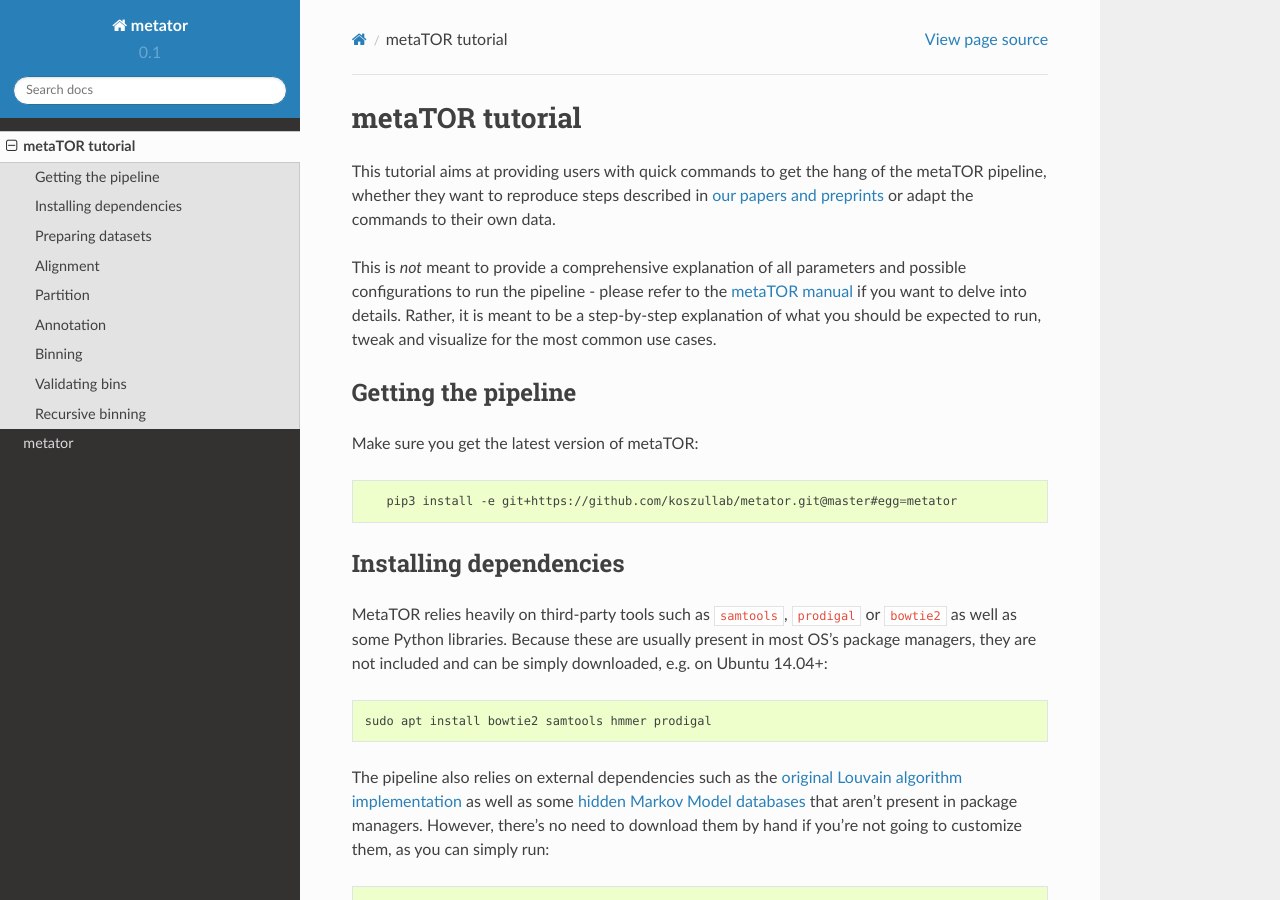
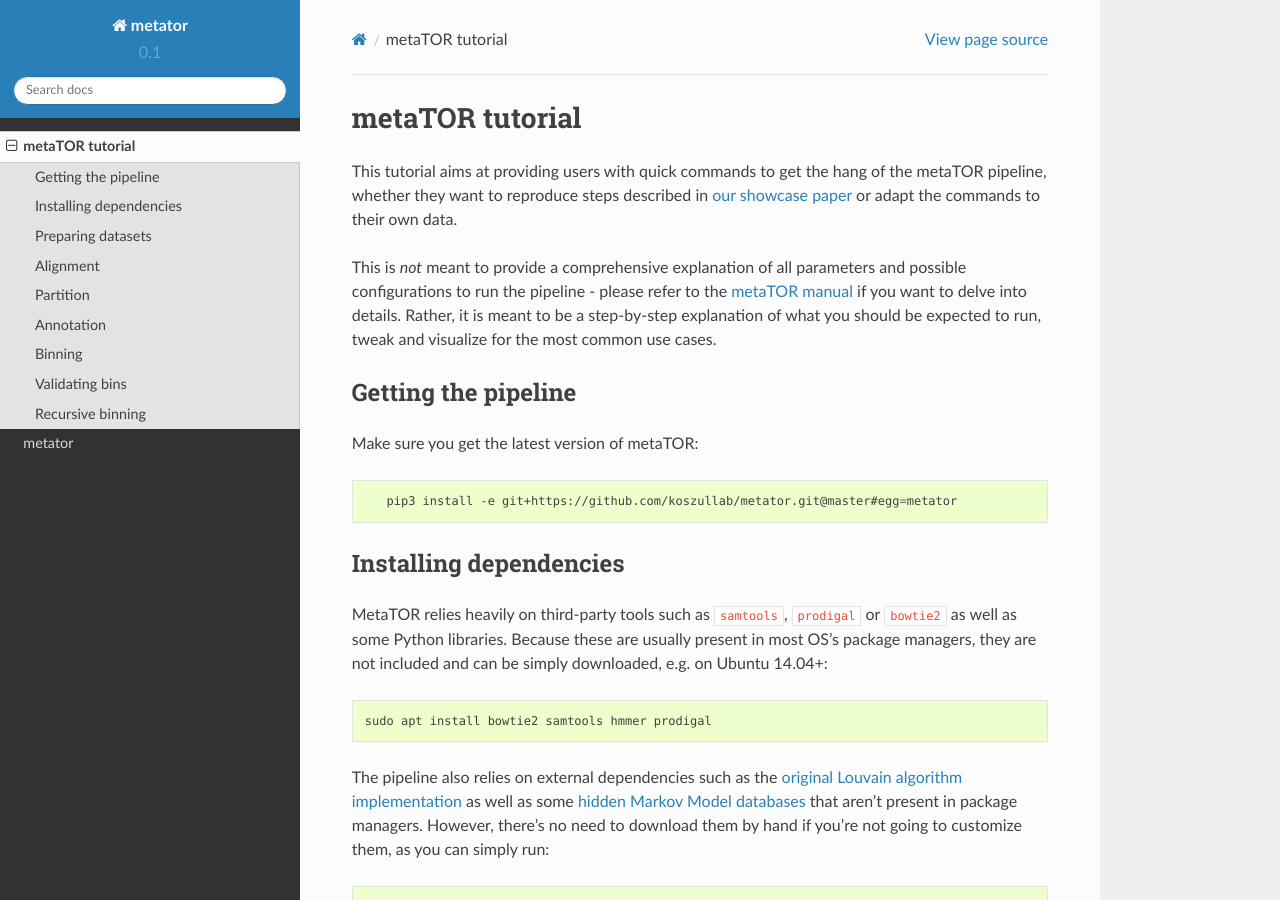
Before and after one commit to koszullab/metaTOR, a Sphinx documentation site: the page built from doc/TUTORIAL.md, in a window 1280 px wide and 900 px high. Built offline with Sphinx 7.4.7 and the Read the Docs theme 2.0.0, drawn with Linux system fonts in a browser that asks for light colours; formulas are drawn with MathJax 3.

Commit message:
Update links (#9)

```diff
--- a/doc/TUTORIAL.md
+++ b/doc/TUTORIAL.md
@@ -1,8 +1,8 @@
 # metaTOR tutorial
 
-This tutorial aims at providing users with quick commands to get the hang of the metaTOR pipeline, whether they want to reproduce steps described in [our papers and preprints](https://github.com/koszullab/metaTOR/blob/master/README.md#references) or adapt the commands to their own data.
+This tutorial aims at providing users with quick commands to get the hang of the metaTOR pipeline, whether they want to reproduce steps described in [our showcase paper](https://www.frontiersin.org/articles/10.3389/fgene.2019.00753/full) or adapt the commands to their own data.
 
-This is *not* meant to provide a comprehensive explanation of all parameters and possible configurations to run the pipeline - please refer to the [metaTOR manual](https://github.com/koszullab/metaTOR/blob/master/meta3c_manual.pdf) if you want to delve into details. Rather, it is meant to be a step-by-step explanation of what you should be expected to run, tweak and visualize for the most common use cases.
+This is *not* meant to provide a comprehensive explanation of all parameters and possible configurations to run the pipeline - please refer to the [metaTOR manual](https://github.com/koszullab/metaTOR/blob/master/metator_manual.pdf) if you want to delve into details. Rather, it is meant to be a step-by-step explanation of what you should be expected to run, tweak and visualize for the most common use cases.
 
 ## Getting the pipeline
 
```
